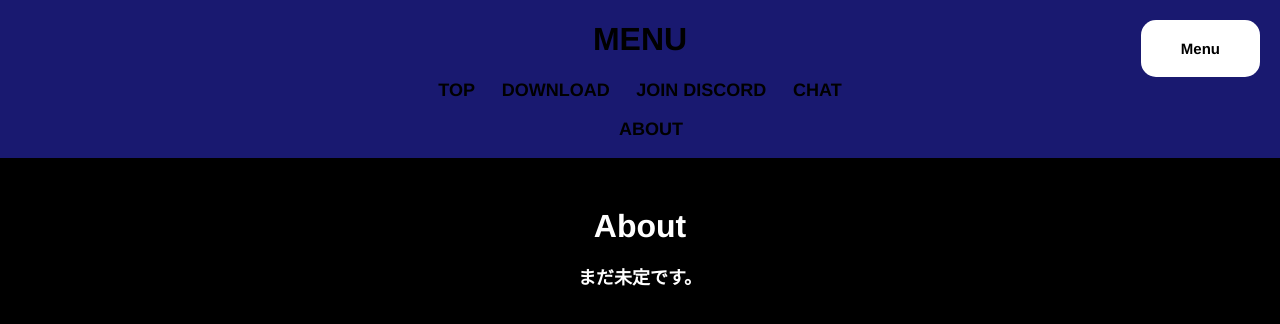
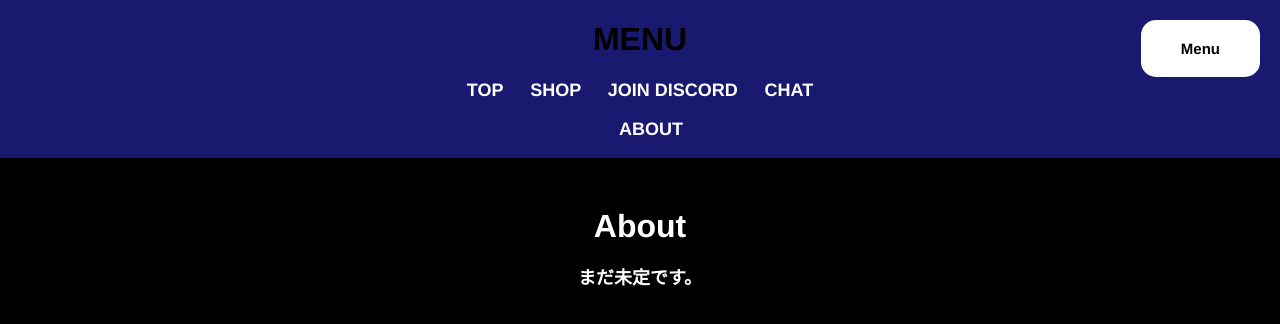
Before and after one commit to Ehacker-1/web, a plain HTML site: page About.html in a window 1280 px wide. Both pictures are taken after a click on the element "Menu". Drawn offline with nearby package versions, Linux system fonts and the light colour scheme.

Commit message:
Update About.html

```diff
--- a/About.html
+++ b/About.html
@@ -63,11 +63,11 @@
     <div class="menu_btn" class="hover">Menu</div>
     <div class="menu">
       <h1>MENU</h1>
-      <a href="index.html" style="text-decoration:none;" class="hover"><font size="4"><font color="Black"><b>TOP</b></a></font></font> &nbsp;&nbsp;&nbsp;&nbsp;
-      <a href="download.html" style="text-decoration:none;" class="hover"><font size="4"><font color="Black"><b>DOWNLOAD</b></a></font></font> &nbsp;&nbsp;&nbsp;&nbsp;
-      <a href="Discord.html" style="text-decoration:none;" class="hover"><font size="4"><font color="Black"><b>JOIN DISCORD</b></a></font></font> &nbsp;&nbsp;&nbsp;&nbsp;
-	  <a href="chat.html" style="text-decoration:none;" class="hover"><font size="4"><font color="Black"><b>CHAT</b></a></font></font><br><br> &nbsp;&nbsp;&nbsp;&nbsp;
-      <a href="About.html" style="text-decoration:none;" class="hover"><font size="4"><font color="Black"><b>ABOUT</b></a></font></font><br><br>
+      <a href="index.html" style="text-decoration:none;" class="hover"><font size="4"><font color="White"><b>TOP</b></a></font></font> &nbsp;&nbsp;&nbsp;&nbsp;
+      <a href="download.html" style="text-decoration:none;" class="hover"><font size="4"><font color="White"><b>SHOP</b></a></font></font> &nbsp;&nbsp;&nbsp;&nbsp;
+      <a href="Discord.html" style="text-decoration:none;" class="hover"><font size="4"><font color="White"><b>JOIN DISCORD</b></a></font></font> &nbsp;&nbsp;&nbsp;&nbsp;
+	  <a href="chat.html" style="text-decoration:none;" class="hover"><font size="4"><font color="White"><b>CHAT</b></a></font></font><br><br> &nbsp;&nbsp;&nbsp;&nbsp;
+      <a href="About.html" style="text-decoration:none;" class="hover"><font size="4"><font color="White"><b>ABOUT</b></a></font></font><br><br>
     </div><!-- menu -->
   </div><!-- wrapper -->
 <script>
```
